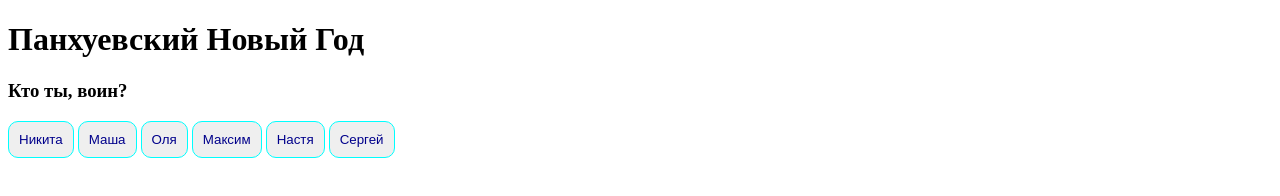
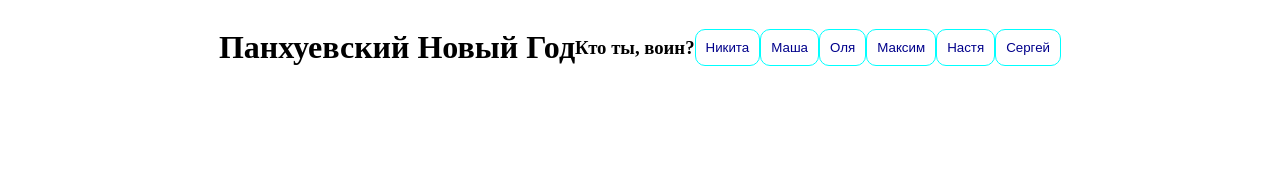
Before and after one commit to NLitvinenko/nlitvinenko.github.io, a plain HTML site: page index.html in a window 1280 px wide. Drawn offline with Linux system fonts and the light colour scheme.

Commit message:
wrapper + styling

```diff
--- a/index.html
+++ b/index.html
@@ -7,6 +7,7 @@
     <link rel="stylesheet" href="./wishlist.css">
 </head>
 <body>
+    <div class="wrapper">
         <h1>Панхуевский Новый Год</h1>
         <h3>Кто ты, воин?</h3>
         <button class="name-button">Никита</button>
@@ -15,5 +16,7 @@
         <button class="name-button">Максим</button>
         <button class="name-button">Настя</button>
         <button class="name-button">Сергей</button>
+    </div>
+
 </body>
 </html>
--- a/wishlist.css
+++ b/wishlist.css
@@ -1,8 +1,15 @@
 .name-button{
-    display: inline-block;
-    background-color: none;
+    display: block;
+    background-color: white;
+    margin-top: 10px;
+    margin-bottom: 10px;
     color: darkblue;
     border: 1px solid cyan;
     padding: 10px;
     border-radius: 10px;
 }
+.wrapper{
+    display: flex;
+    align-items: center;
+    justify-content: center;
+}
```
Lines whose indentation alone changed are shown as unchanged.
